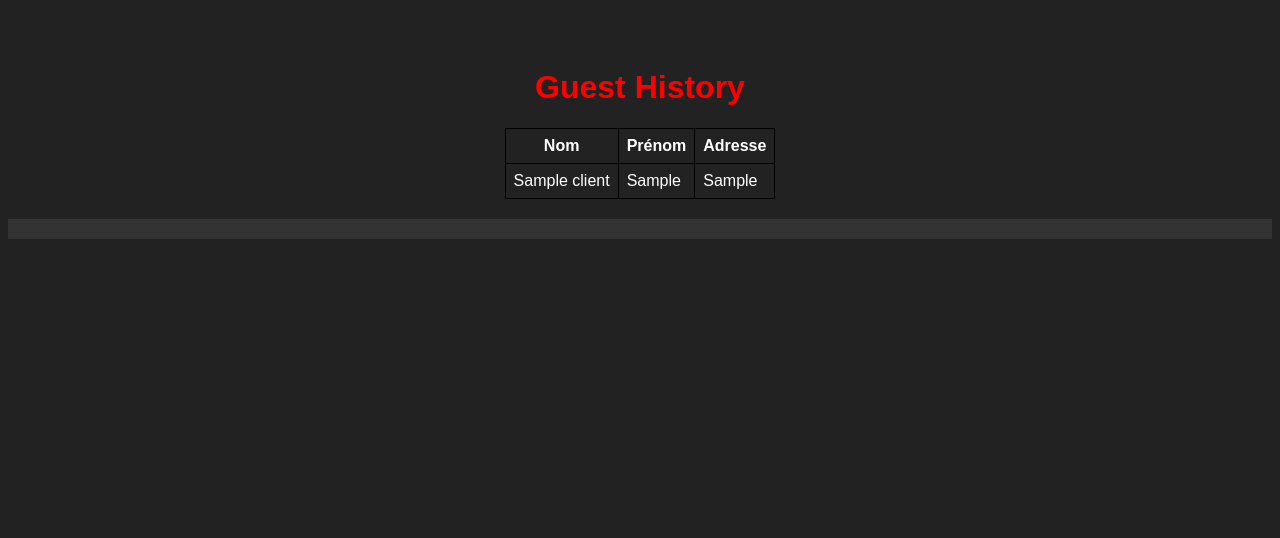
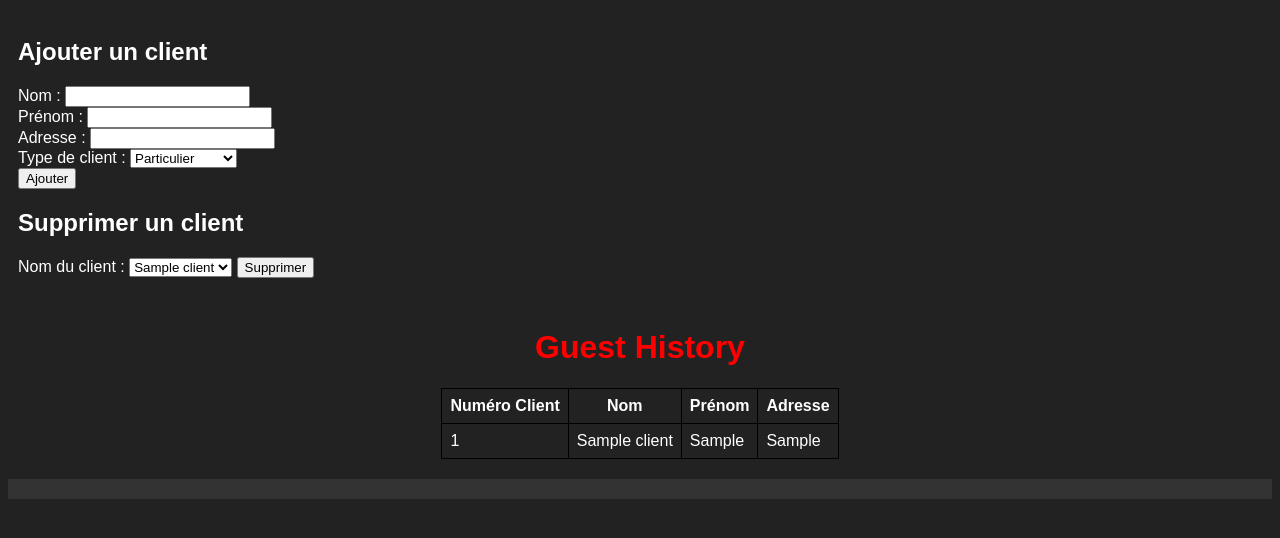
Before and after one commit to UnBretonFou/LocAuto_YC, a PHP site: page /client.php in a window 1280 px wide. Shown: the top 538 px of the page. Run offline with PHP 8.4, Linux system fonts and the light colour scheme; tables that the repository leaves empty or names only in its code hold one stand-in row (values such as "Sample post").

Commit message:
add : formulaire ajout client + option de suppresion client dans client.php

```diff
--- a/Backend/src/client.php
+++ b/Backend/src/client.php
@@ -1,6 +1,8 @@
 <!-- Mettre le "session_start" dessous -->
 <?php
     session_start();
+    include "../outils/biblio.php";
+    $con = connexion();
 ?>
 <!DOCTYPE html>
 <html>
@@ -11,21 +13,65 @@
 <body>
     <header>
         <!-- En-tête de la page -->
+
+        <form method="POST" action="../src/controlers/ajouter_client.php">
+            <h2>Ajouter un client</h2>
+            <label for="nom">Nom : </label>
+            <input type="text" name="nom" required><br>
+            <label for="prenom">Prénom : </label>
+            <input type="text" name="prenom" required><br>
+            <label for="adresse">Adresse : </label>
+            <input type="text" name="adresse" required><br>
+            <label for="type_client">Type de client : </label>
+            <select name="type_client" required>
+                <option value="1">Particulier</option>
+                <option value="2">Entreprise</option>
+                <option value="3">Administration</option>
+                <option value="4">Association</option>
+                <option value="5">Longue durée</option>
+            </select><br>
+            <!-- Bouton Ajouter -->
+            <input type="submit" value="Ajouter">
+        </form>
+
+
+        <form method="POST" action="../src/controlers/supprimer_client.php">
+            <h2>Supprimer un client</h2>
+            <label for="client_nom">Nom du client : </label>
+            <select name="client_nom" requiered>
+                <?php
+                    //On récupère tous les noms des clients de la base de données
+                    $sql = "SELECT nom FROM client";
+                    $result = mysqli_query($con, $sql);
+                    while ($row = mysqli_fetch_array($result)) {
+                        echo "<option value='" . $row["nom"] . "'>" . $row["nom"] . "</option>";
+                    }
+                ?>
+            </select>
+            <input type="submit" value="Supprimer">
+        </form>
+
+
+        <script>
+            var succesMessage = "<?php echo isset($_SESSION["message"]) ? $_SESSION["message"] : ''; ?>";
+            var errorMessage = "<?php echo isset($_SESSION["error"]) ? $_SESSION["error"] : ''; ?>";
+            <?php unset($_SESSION["message"], $_SESSION["error"]); ?>
+        </script>
+
     </header>
 
     <main>
+
         <h1>Guest History</h1>
 
         <?php
-            include "../outils/biblio.php";
-
-            $con = connexion();
             //requête sql ci-dessous
             $sql = "SELECT * FROM client";
             $requete = mysqli_query($con, $sql);
 
             echo "<div class='table-container'><table style='border-collapse: collapse;'>";
-            echo "<tr><th style='border: 1px solid black;'>Nom</th>
+            echo "<tr><th style='border: 1px solid black;'>Numéro Client</th>
+                <th style='border: 1px solid black;'>Nom</th>
                 <th style='border: 1px solid black;'>Prénom</th>
                 <th style='border: 1px solid black;'>Adresse</th></tr>";
 
@@ -37,9 +83,11 @@
                 $classe = ($compteur % 2 == 0) ? "even" : "odd";
 
                 echo "<tr class='" . $classe . "'>
+                    <td style='border: 1px solid black;'>" . $resultat["id_client"] . "</td>
                     <td style='border: 1px solid black;'>" . $resultat["nom"] . "</td>
                     <td style='border: 1px solid black;'>" . $resultat["prenom"] . "</td>
                     <td style='border: 1px solid black;'>" . $resultat["adresse"] . "</td></tr>";
+
             }
 
             echo "</table></div>";
```
Also changed, not shown: Backend/src/controlers/ajouter_client.php (added, +31 -0 lines), Backend/src/controlers/supprimer_client.php (added, +28 -0 lines).
